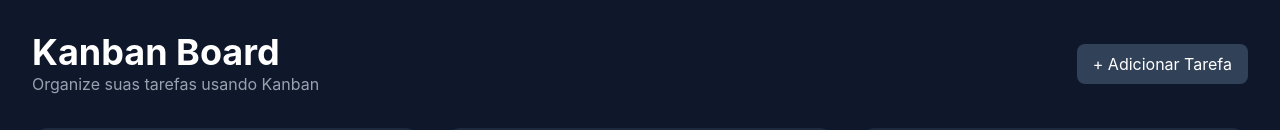
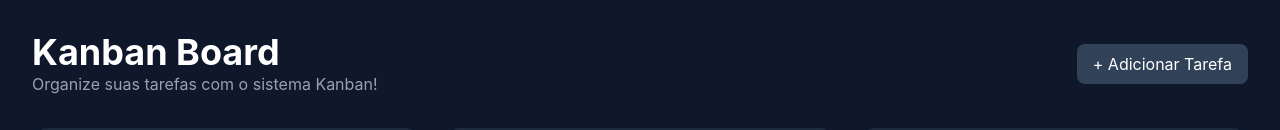
Before and after one commit to sara-allima/arquitetura_de_software_todolist, a React (Vite) app in the folder client/: page / in a window 1280 px wide. Shown: the top 130 px of the page. Built offline with nearby package versions, Linux system fonts and the light colour scheme.

Commit message:
Text alterations

```diff
--- a/client/src/components/Header.tsx
+++ b/client/src/components/Header.tsx
@@ -3,7 +3,7 @@ export default function Header({ onAdd }) {
     <div className="flex justify-between items-center mb-8">
       <div>
         <h1 className="text-4xl font-bold text-white">Kanban Board</h1>
-        <p className="text-gray-400">Organize suas tarefas usando Kanban</p>
+        <p className="text-gray-400">Organize suas tarefas com o sistema Kanban!</p>
       </div>
 
       <button onClick={onAdd} className="bg-slate-700 hover:bg-slate-600 text-white px-4 py-2 rounded-lg">
```
